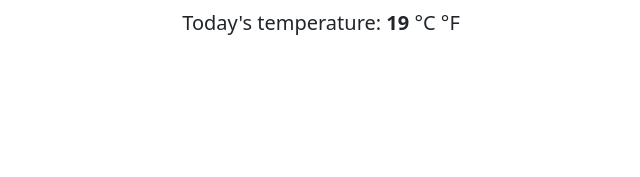
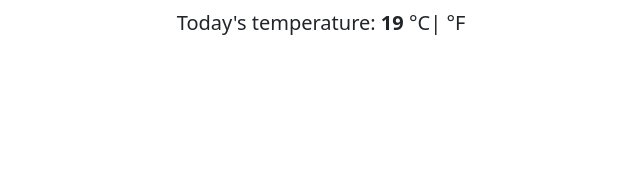
Before and after one commit to Goli75/weather-app, a plain HTML site: page index.html in a window 1280 px wide. Shown: the part 263-440 px from the top of the page, 319-959 px from the left. Drawn offline with nearby package versions, Linux system fonts and the light colour scheme; a web font is replaced by a local one.

Commit message:
Update index.html

```diff
--- a/index.html
+++ b/index.html
@@ -35,7 +35,7 @@ value="current location"/>
   <p>
     Today's temperature: <span class="temperature"
       id= "temperature">19</span>
-      <span class="units">°C</span>
+      <span class="units">°C|</span>
       <span class="farenheit">°F</span>
 
 
```
